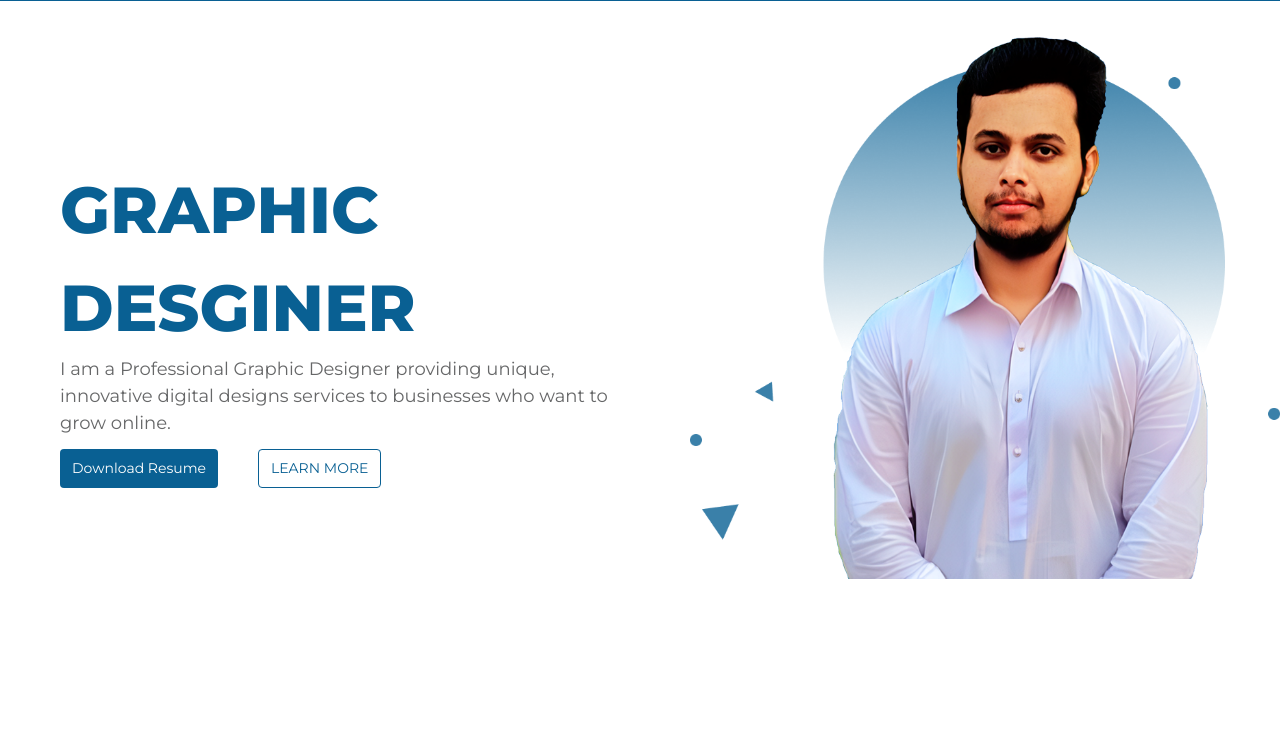
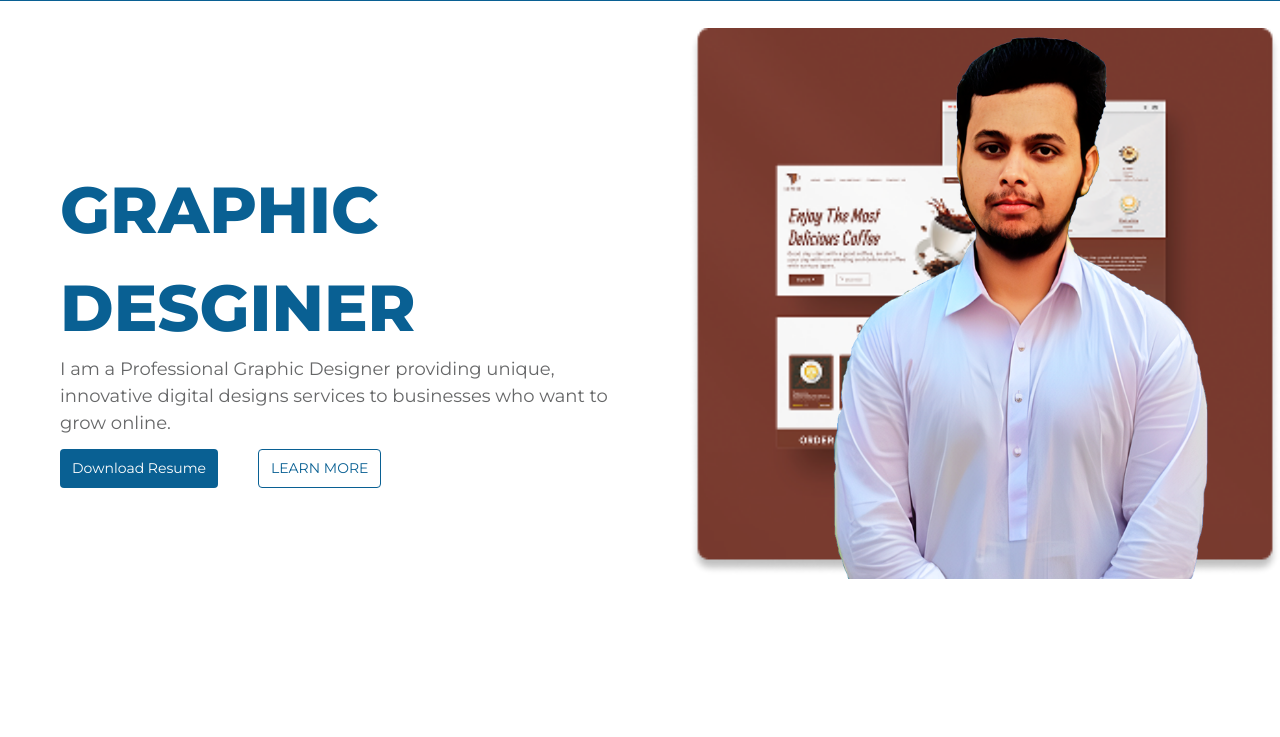
Before and after one commit to fahad111000/Rehman-project, a website: page index.html in a window 1280 px wide. Shown: the part 63-800 px from the top of the page. Drawn offline with nearby package versions, Linux system fonts and the light colour scheme.

Commit message:
Image Fixed

```diff
--- a/index.html
+++ b/index.html
@@ -104,7 +104,7 @@
                 <div class="relative  w-[600px] h-[600px] 2xl:w-[900px]  ">
                     <!-- Background Circle -->
                     <div
-                        class="absolute top-0 left-15 2xl:left-30 2xl:top-20  w-full h-full  bg-no-repeat bg-contain bg-center" style="background-image: url(background.png);">
+                        class="absolute top-0 left-15 2xl:left-30 2xl:top-20  w-full h-full  bg-no-repeat bg-contain bg-center" style="background-image: url(./images/coffe.png);">
                     </div>
 
                     <!-- Foreground Image -->
```
Also changed, not shown: images/background.png (renamed from background.png).
